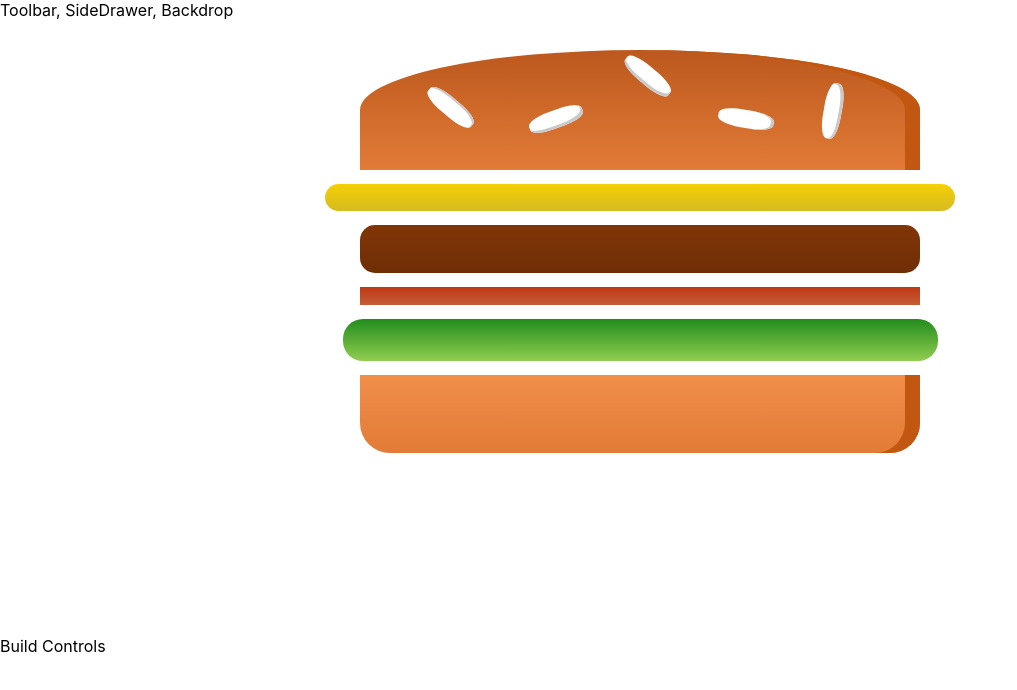
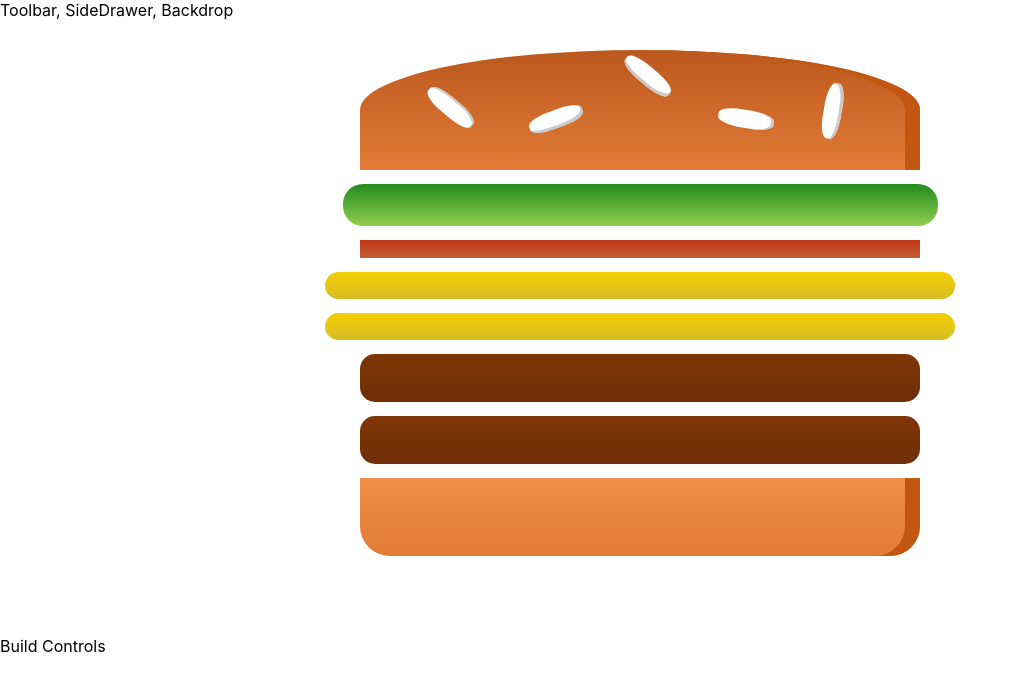
Before and after one commit to BuiKiem/burger-builder, a React (Create React App) app: page / in a window 1280 px wide. Shown: the top 690 px of the page, without its empty margins (0-1017 px from the left). Built offline with nearby package versions, Linux system fonts and the light colour scheme.

Commit message:
Output BurgerIngredient dynamically.

```diff
--- a/src/components/Burger/index.js
+++ b/src/components/Burger/index.js
@@ -3,13 +3,17 @@ import classes from "./Burger.module.css";
 import BurgerIngredient from "./BurgerIngredient";
 
 const burger = (props) => {
+    const burgerIngredientsArray = Object.keys(props.ingredients)
+        .map(key =>
+            ([...Array(props.ingredients[key])]
+                .map((_, i) => (<BurgerIngredient key={key + i} type={key} />))
+            )
+        );
+
     return (
         <div className={classes.Burger}>
             <BurgerIngredient type="bread-top"/>
-            <BurgerIngredient type="cheese"/>
-            <BurgerIngredient type="meat"/>
-            <BurgerIngredient type="bacon"/>
-            <BurgerIngredient type="salad"/>
+            {burgerIngredientsArray}
             <BurgerIngredient type="bread-bottom"/>
         </div>
     );
--- a/src/containers/BurgerBuilder/index.js
+++ b/src/containers/BurgerBuilder/index.js
@@ -3,10 +3,20 @@ import Aux from "../../hoc/Aux";
 import Burger from "../../components/Burger";
 
 class BurgerBuilder extends Component {
+
+    state = {
+        ingredients: {
+            salad: 1,
+            bacon: 1,
+            cheese: 2,
+            meat: 2,
+        }
+    };
+
     render() {
         return (
             <Aux>
-                <Burger />
+                <Burger ingredients={this.state.ingredients} />
                 <div>Build Controls</div>
             </Aux>
         );
```
